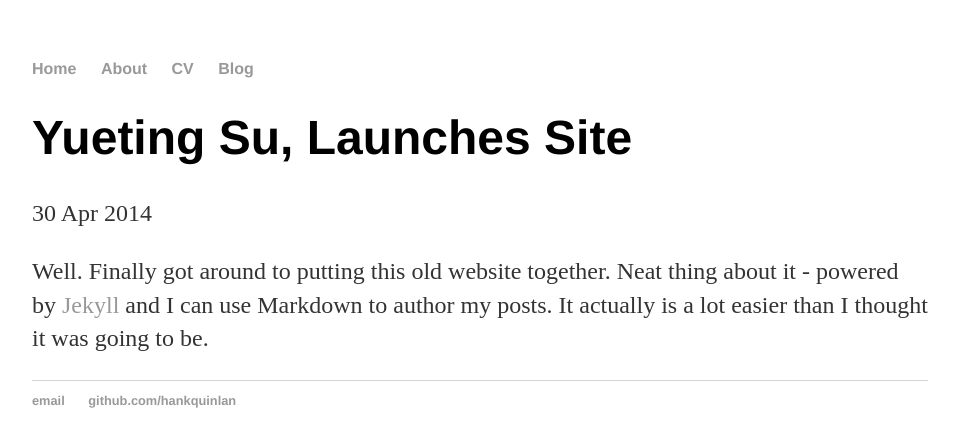
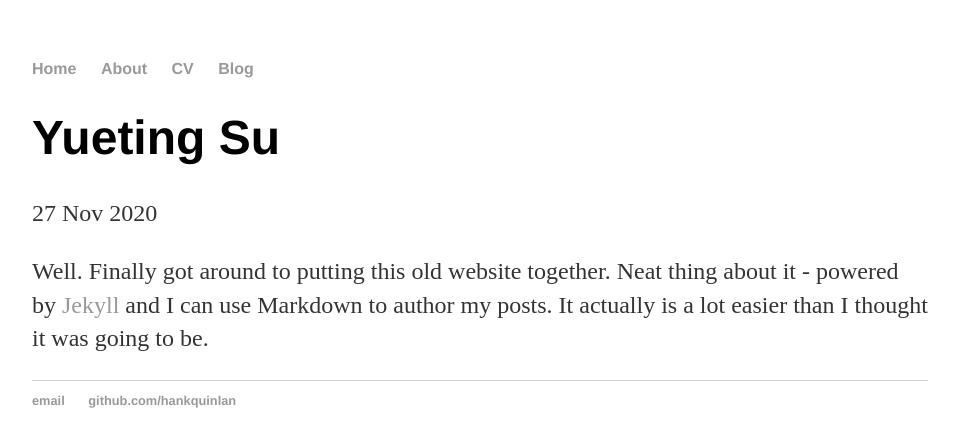
Before and after one commit to tiffanyytsu/tiffanyytsu.github.io, a Jekyll site: the page built from _posts/2020-11-27-yueting-su-site-launched.md, in a window 1280 px wide. Shown: the top 447 px of the page, without its empty margins (160-1119 px from the left). Built offline with Jekyll 4.4.1, drawn with Linux system fonts in a browser that asks for light colours.

Commit message:
Update 2020-11-27-yueting-su-site-launched.md

```diff
--- a/_posts/2020-11-27-yueting-su-site-launched.md
+++ b/_posts/2020-11-27-yueting-su-site-launched.md
@@ -1,7 +1,7 @@
 ---
 layout: post
-title: "Yueting Su, Launches Site"
-date: 2014-04-30
+title: "Yueting Su"
+date: 2020-11-27
 ---
 
 Well. Finally got around to putting this old website together. Neat thing about it - powered by [Jekyll](http://jekyllrb.com) and I can use Markdown to author my posts. It actually is a lot easier than I thought it was going to be.
```
